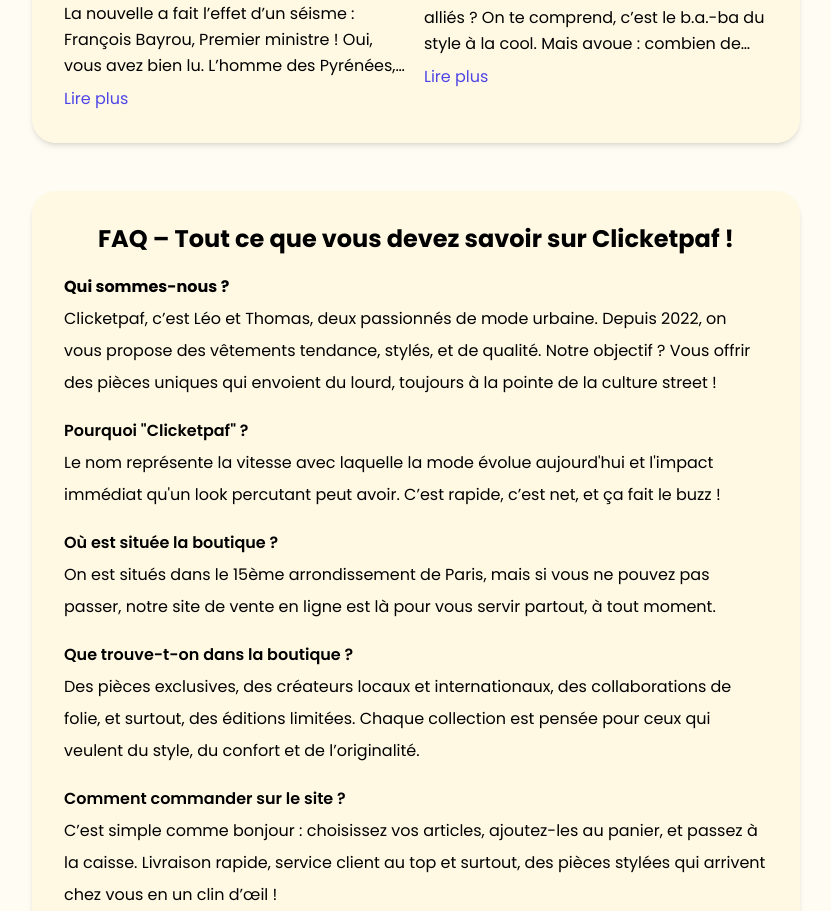
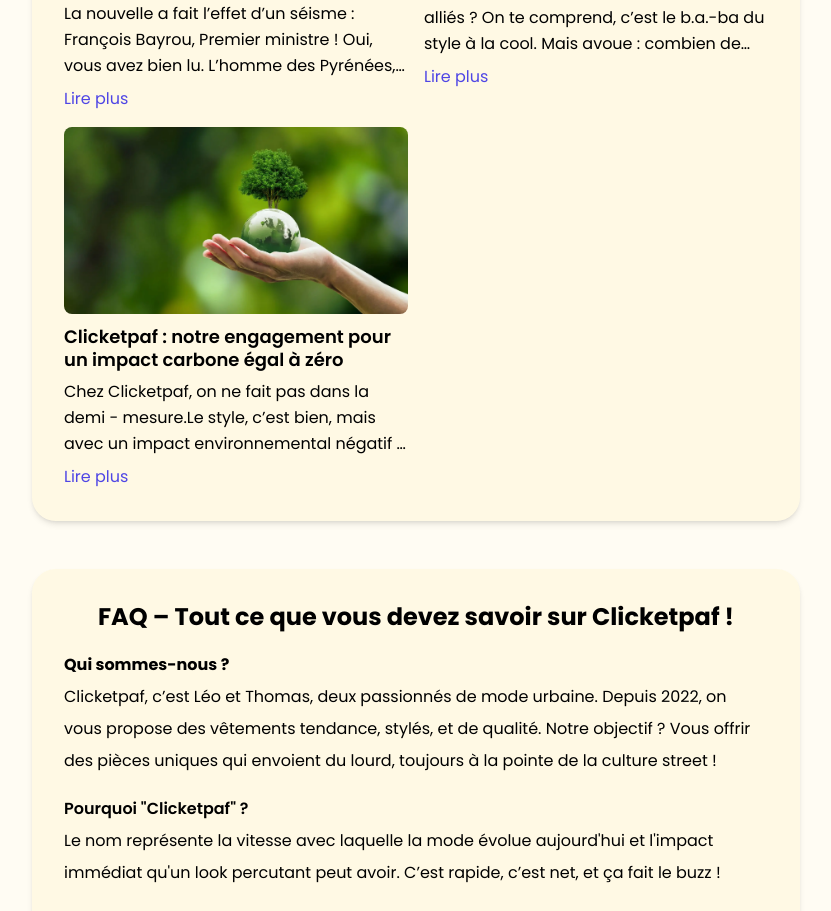
Before and after one commit to adrienqua/clicketpaf, a Next.js app: page / in a window 1280 px wide. Shown: the part 1763-2674 px from the top of the page, without its empty margins (224-1055 px from the left). Built offline with nearby package versions, Linux system fonts and the light colour scheme.

Commit message:
article 3 pic

```diff
--- a/app/blog/[slug]/page.tsx
+++ b/app/blog/[slug]/page.tsx
@@ -1,18 +1,32 @@
-import Image from "next/image"
+import Image from "next/image";
 
-import type { Metadata } from "next"
-import { articlesDatas } from "@/datas/articles"
+import type { Metadata } from "next";
+import { articlesDatas } from "@/datas/articles";
 
 export const metadata: Metadata = {
-    title: "Blog Clicketpaf - Des vêtements instantanés inspirés par l'actu en temps réel",
+  title:
+    "Blog Clicketpaf - Des vêtements instantanés inspirés par l'actu en temps réel",
   description:
     "Clicketpaf, la marque qui transforme l'actu en style ! Des vêtements fun, instantanés et ultra-tendances, créés pour vibrer avec le buzz. Porte l'instant, exprime-toi, et fais tourner les têtes avec Clicketpaf !",
-    keywords: ["clicketpaf", "click & paf", "click", "paf", "mode", "tendances", "style", "paf le chien"],
-}
+  keywords: [
+    "clicketpaf",
+    "click & paf",
+    "click",
+    "paf",
+    "mode",
+    "tendances",
+    "style",
+    "paf le chien",
+  ],
+};
 
-export default async function Product({ params }: { params: Promise<{ slug: string }> }) {
-    const slug = (await params).slug
-    const article = articlesDatas.find((article) => article.slug === slug)
+export default async function Product({
+  params,
+}: {
+  params: Promise<{ slug: string }>;
+}) {
+  const slug = (await params).slug;
+  const article = articlesDatas.find((article) => article.slug === slug);
   return (
     <main className="flex flex-col container mx-auto items-center max-w-[800px] rounded-3xl shadow-md bg-amber-100/35  p-8 mb-8">
       {article && (
@@ -33,5 +47,5 @@
         </article>
       )}
     </main>
-    )
+  );
 }
--- a/datas/articles.ts
+++ b/datas/articles.ts
@@ -57,4 +57,38 @@
             `Avec ces tips, ton t-shirt en coton sera prêt à affronter toutes les journées – du brunch stylé au canapé chill. Alors, à toi de jouer : prends soin de tes fringues comme elles prennent soin de ton flow ! Et si tu veux aller encore plus loin, partage ces astuces avec ton entourage. Tes potes et leur dressing te remercieront.`,
         ],
     },
+    {
+        id: 3,
+        category: "lifestyle",
+        slug: "clicketpaf-zero-impact-carbone",
+        title: "Clicketpaf : notre engagement pour un impact carbone égal à zéro",
+        subtitle: "",
+        mainImg: "/img/clicketpaf_sengage_environnement.png",
+        mainImgAlt: "Engagement écologique de Clicketpaf",
+        content: [
+            `Chez Clicketpaf, on ne fait pas dans la demi - mesure.Le style, c’est bien, mais avec un impact environnemental négatif ? Pas question.Notre objectif : allier mode et responsabilité en mettant en place des actions concrètes pour réduire à zéro notre empreinte carbone.Prêts à découvrir comment on y arrive ? On vous dit tout!`,
+            `1. **Des matières premières éco-responsables**
+            Tout commence par le choix des matériaux. Chez Clicketpaf, 100 % de nos t-shirts sont fabriqués à partir de coton biologique certifié GOTS. Ce label garantit des pratiques agricoles durables et une réduction drastique de l’utilisation d’eau. En prime, nos partenaires s’assurent que chaque étape de la production respecte des normes éthiques et sociales strictes. Résultat : des vêtements aussi bons pour votre peau que pour la planète.`,
+
+            `2. **Une production locale et éthique**
+            Adieu les longs trajets en cargo ! Nos ateliers de production sont situés au plus près de nos clients. Travailler en local nous permet de réduire drastiquement les émissions liées au transport et de soutenir l’économie de proximité. Chaque t-shirt Clicketpaf est conçu dans des conditions respectueuses des travailleurs, avec une rémunération juste et des conditions de travail exemplaires.`,
+
+            `3. **Des emballages zéro plastique**
+            Qui a besoin de plastique quand le carton recyclable existe ? Nos produits sont livrés dans des emballages minimalistes et compostables. Un petit geste qui fait une grande différence pour limiter la pollution des océans et des sols. Et si vous avez des idées pour aller encore plus loin, on est tout ouïes !`,
+
+            `4. **Neutralité carbone grâce à la compensation**
+            Malgré tous nos efforts, certaines émissions de CO₂ sont inévitables. Pas de panique : nous compensons chaque gramme de carbone émis en soutenant des projets écologiques certifiés. Plantation d’arbres, protection de forêts existantes, développement des énergies renouvelables… Chaque commande que vous passez contribue à ces initiatives. Parce que la mode doit aussi être un moteur de changement positif.`,
+
+            `5. **Des produits pensés pour durer**
+            La fast fashion, ce n’est pas notre truc. Chez Clicketpaf, on préfère des vêtements de qualité, faits pour durer. Des tissus résistants, des coutures solides, des designs intemporels : tout est pensé pour que vous puissiez profiter longtemps de vos achats, sans avoir besoin de renouveler votre garde-robe tous les six mois. C’est à la fois bon pour vous et pour la planète.`,
+
+            `6. **Un lavage plus vert**
+            On vous l’a déjà dit : prolonger la vie de vos vêtements passe aussi par leur entretien. Privilégiez un lavage à basse température avec une lessive écologique, et évitez le sèche-linge autant que possible. En suivant ces astuces, vous réduirez non seulement votre consommation d’énergie, mais aussi votre impact environnemental.`,
+
+            `7. **Un futur 100 % circulaire**
+            Notre prochain objectif ? Le recyclage à grande échelle. Nous travaillons sur des solutions innovantes pour récupérer vos anciens t-shirts et leur donner une seconde vie. Transformés en nouveaux textiles ou réutilisés dans d’autres industries, rien ne se perd, tout se transforme. On vous tient au courant des avancées, promis !`,
+
+            `Avec Clicketpaf, vous avez la certitude de porter des vêtements qui ont du style et du sens. Alors, prêts à rejoindre notre mouvement pour une mode responsable ? Chaque petit geste compte, et avec vous, on est persuadés qu’on peut faire une grande différence. Ensemble, habillons demain !`,
+        ],
+    },
 ]
```
Also changed, not shown: public/img/clicketpaf_sengage_environnement.png (added). Lines whose indentation alone changed are shown as unchanged.
